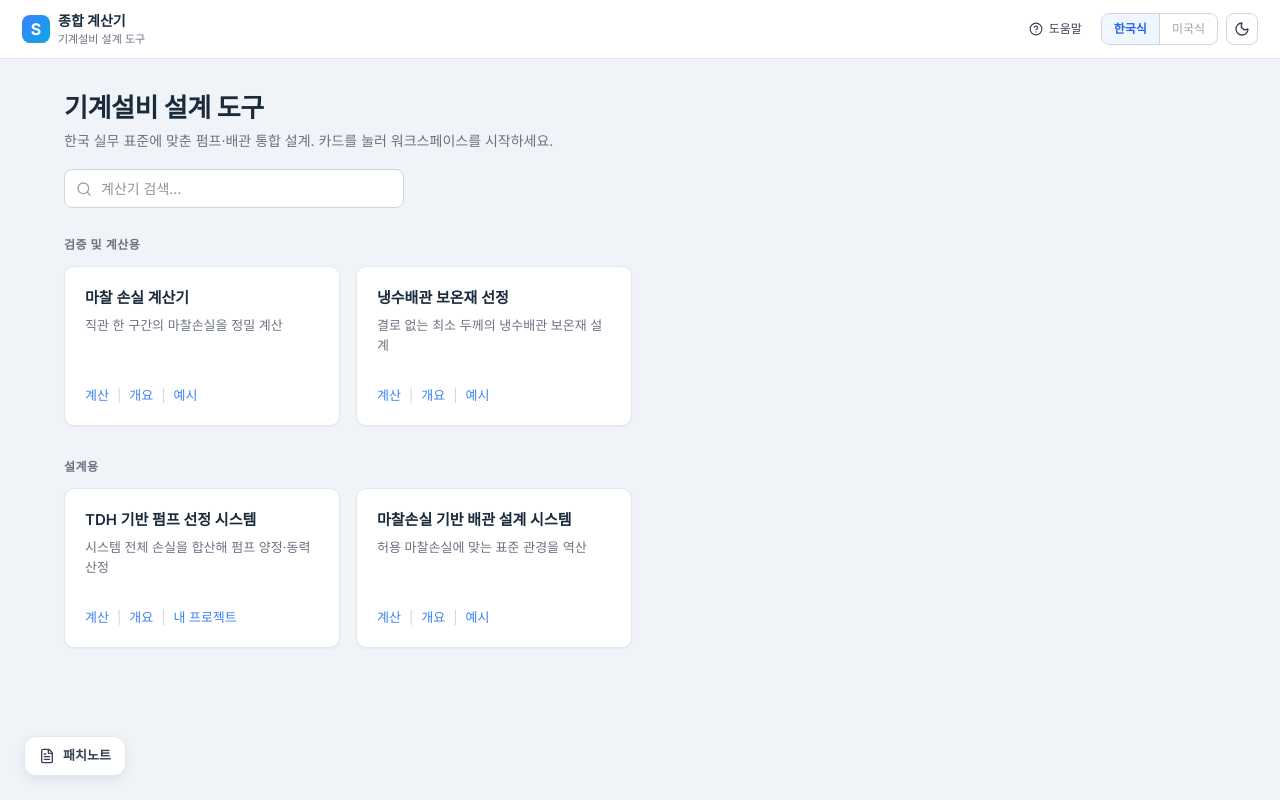
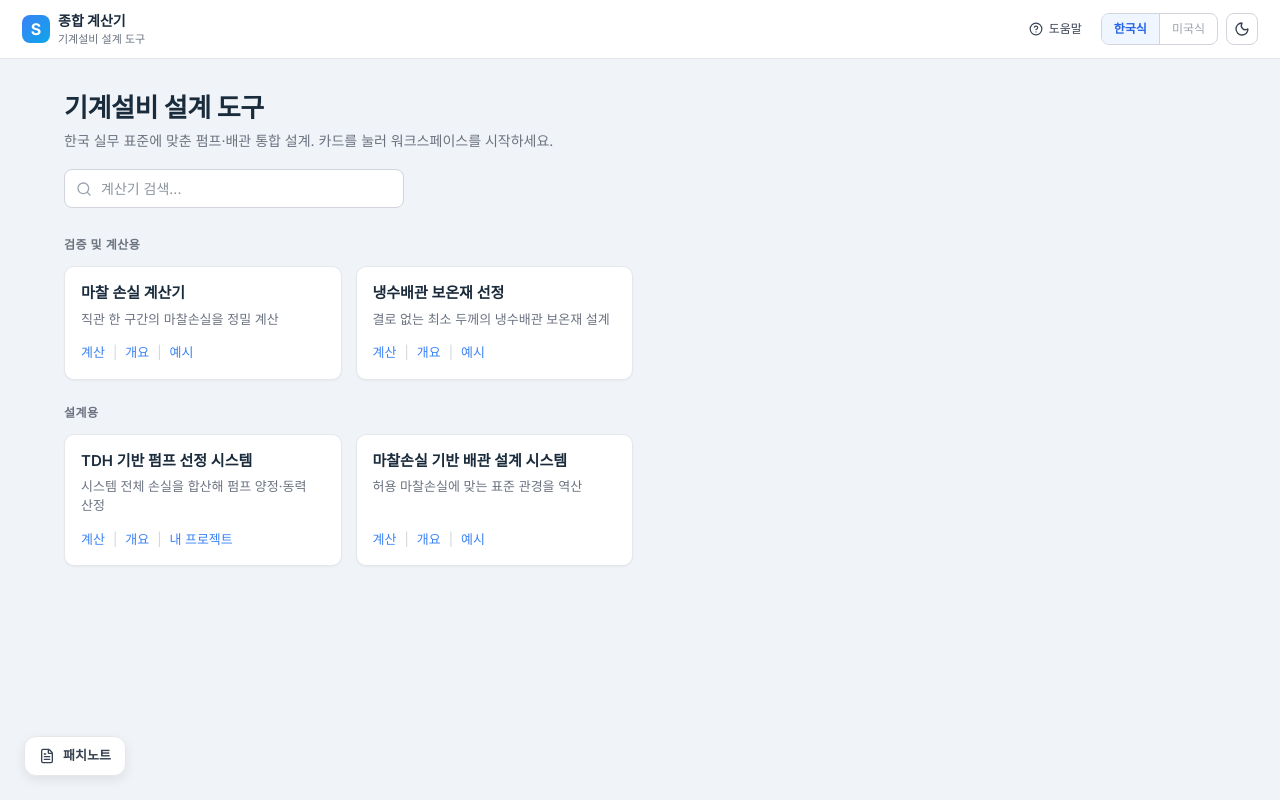
Before and after one commit to hsblue2778/Calculator_Mechanical-Engineering, a React (Vite) app: page / in a window 1280 px wide. Built offline with nearby package versions, Linux system fonts and the light colour scheme; a web font is replaced by a local one.

Commit message:
계산기 카드 디자인 정리
- minHeight 제거·padding 축소로 카드 내 빈 여백 제거
- 제목·설명에 word-break: keep-all 적용 — 한국어 줄바꿈을 단어 단위로
- 홈 섹션 간격(32→24)·카드 그리드 간격(16→14) 축소

```diff
--- a/src/App.tsx
+++ b/src/App.tsx
@@ -295,7 +295,7 @@ export default function App() {
               "{query}"에 해당하는 계산기가 없습니다.
             </p>
           ) : (
-            <div style={{ display: 'flex', flexDirection: 'column', gap: 32 }}>
+            <div style={{ display: 'flex', flexDirection: 'column', gap: 24 }}>
               {grouped.map(([category, calcs]) => (
                 <section key={category}>
                   <SectionHeading>{category}</SectionHeading>
@@ -318,7 +318,7 @@ export default function App() {
           .calc-grid {
             display: grid;
             grid-template-columns: repeat(4, 1fr);
-            gap: 16px;
+            gap: 14px;
           }
           @media (max-width: 1024px) { .calc-grid { grid-template-columns: repeat(2, 1fr); } }
           @media (max-width: 640px)  { .calc-grid { grid-template-columns: 1fr; } }
--- a/src/components/CalculatorCard.tsx
+++ b/src/components/CalculatorCard.tsx
@@ -20,10 +20,9 @@ export default function CalculatorCard({ calculator, onOpen }: CalculatorCardPro
         background: 'var(--bg-surface)',
         border: '1px solid var(--border-subtle)',
         borderRadius: 10,
-        padding: 20,
+        padding: 16,
         boxShadow: 'var(--shadow-sm)',
         transition: 'box-shadow 0.2s ease, border-color 0.2s ease',
-        minHeight: 160,
       }}
       onMouseEnter={e => {
         e.currentTarget.style.boxShadow = 'var(--shadow-md)';
@@ -40,14 +39,15 @@ export default function CalculatorCard({ calculator, onOpen }: CalculatorCardPro
           fontSize: 15,
           fontWeight: 600,
           color: 'var(--text-primary)',
-          lineHeight: 1.4,
+          lineHeight: 1.35,
+          wordBreak: 'keep-all',
         }}
       >
         {calculator.title}
       </h3>
 
       {/* 한 줄 설명 */}
-      <p style={{ marginTop: 8, fontSize: 13, lineHeight: 1.5, color: 'var(--text-tertiary)' }}>
+      <p style={{ marginTop: 6, fontSize: 13, lineHeight: 1.5, color: 'var(--text-tertiary)', wordBreak: 'keep-all' }}>
         {calculator.description}
       </p>
 
@@ -55,7 +55,7 @@ export default function CalculatorCard({ calculator, onOpen }: CalculatorCardPro
       <div
         style={{
           marginTop: 'auto',
-          paddingTop: 16,
+          paddingTop: 14,
           fontSize: 13,
           display: 'flex',
           alignItems: 'center',
```
